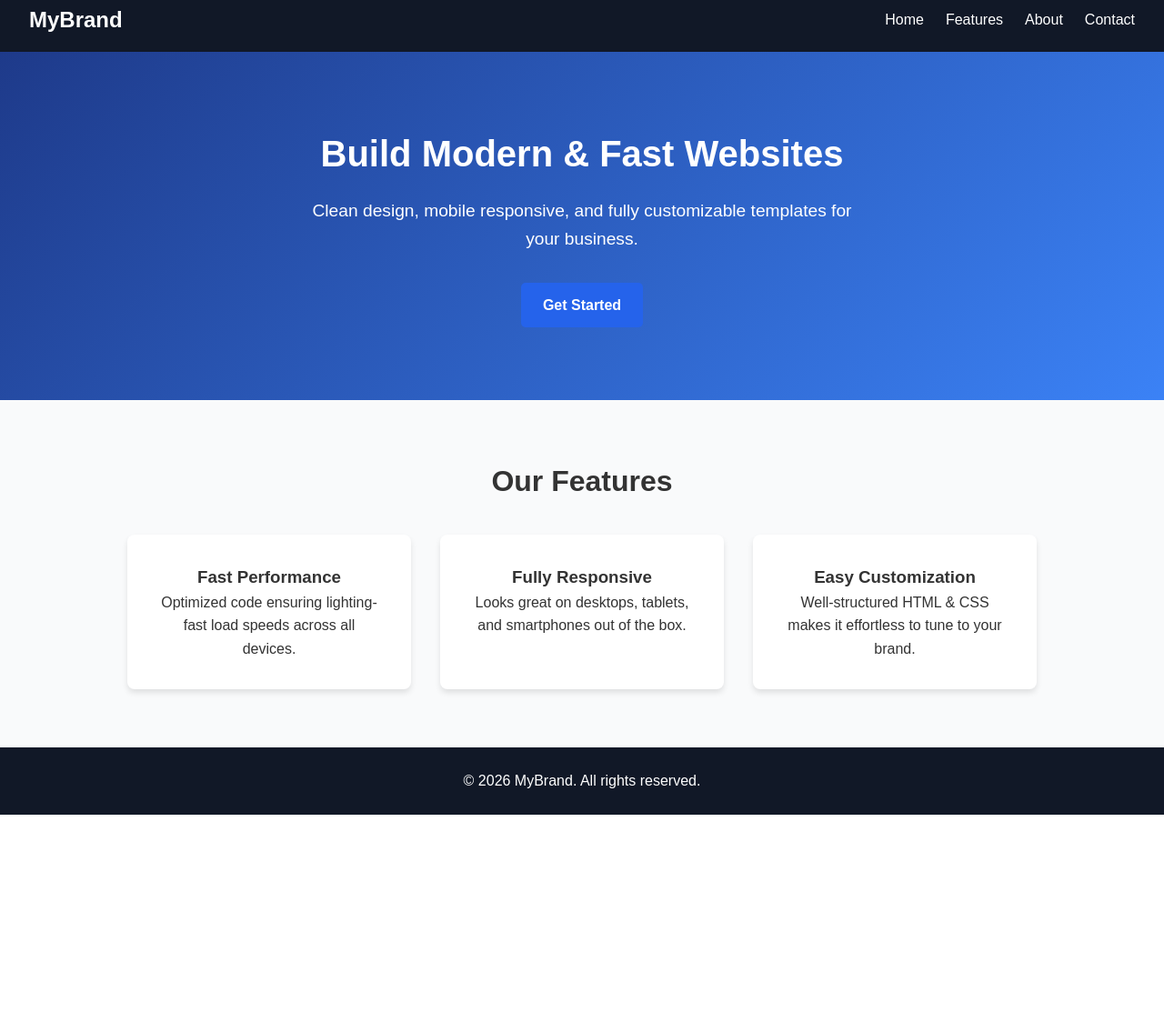
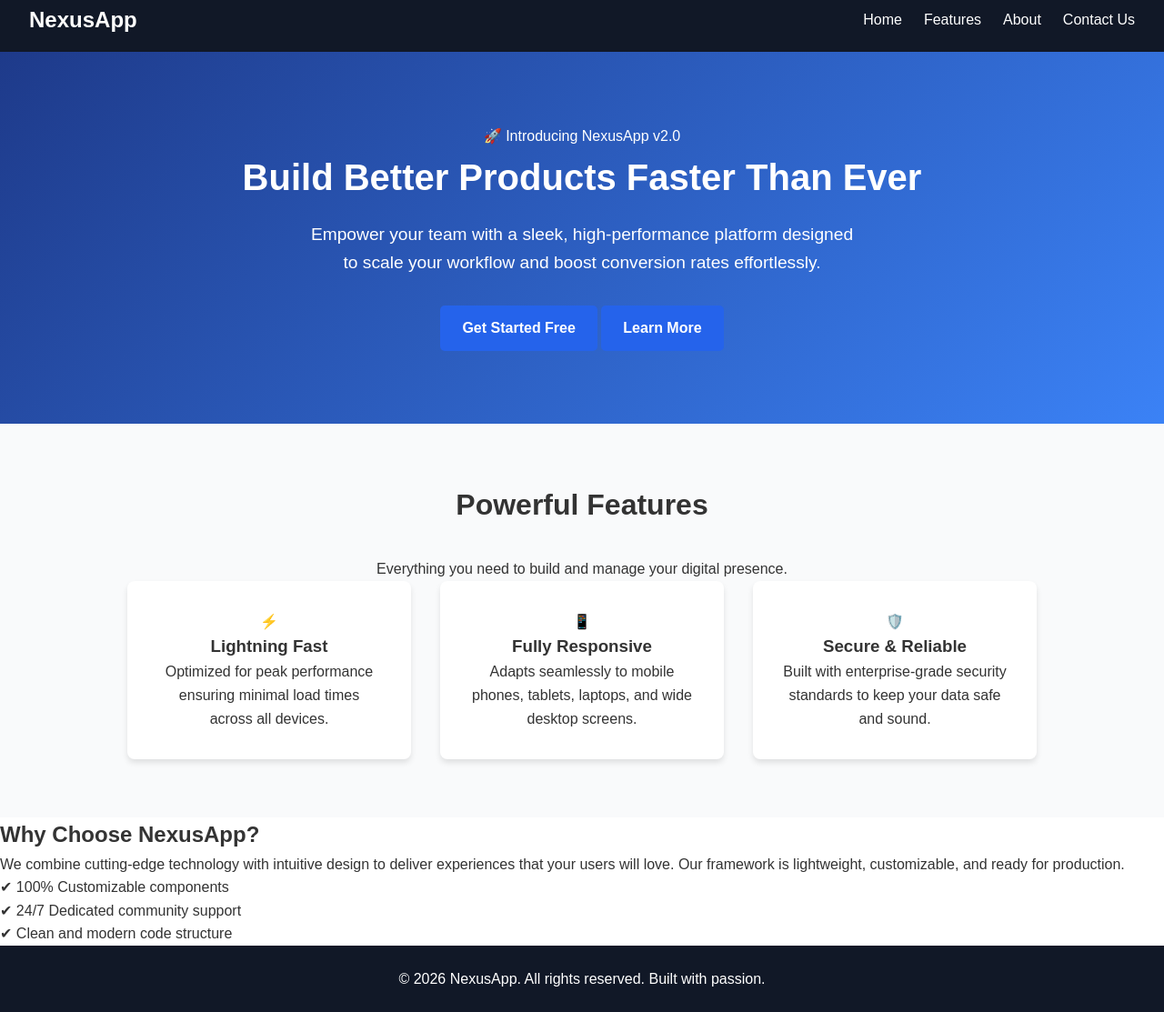
Before and after one commit to SAFIA-kaleem/responsive-landing-page, a plain HTML site: page index.html in a window 1280 px wide. Shown: the part 13-1126 px from the top of the page at 91% size. Before the commit the page ends 909 px from the top, so only its background shows below. Drawn offline with Linux system fonts and the light colour scheme; a script that the page names is missing.

Commit message:
Revamp landing page for NexusApp v2.0
Updated the landing page title, logo, and hero section content. Enhanced features section and added an about section with key benefits of NexusApp.

```diff
--- a/index.html
+++ b/index.html
@@ -3,20 +3,22 @@
 <head>
   <meta charset="UTF-8">
   <meta name="viewport" content="width=device-width, initial-scale=1.0">
-  <title>Responsive Landing Page</title>
+  <title>NexusApp - Modern Solution for Your Business</title>
   <link rel="stylesheet" href="style.css">
+  <!-- Google Fonts -->
+  <link href="https://fonts.googleapis.com/css2?family=Inter:wght@300;400;600;700&display=swap" rel="stylesheet">
 </head>
 <body>
 
   <!-- Header / Navigation -->
   <header>
     <nav class="navbar">
-      <div class="logo">MyBrand</div>
+      <div class="logo">Nexus<span>App</span></div>
       <ul class="nav-links" id="navLinks">
         <li><a href="#home">Home</a></li>
         <li><a href="#features">Features</a></li>
         <li><a href="#about">About</a></li>
-        <li><a href="#contact">Contact</a></li>
+        <li><a href="#contact" class="nav-btn">Contact Us</a></li>
       </ul>
       <button class="hamburger" id="hamburger">☰</button>
     </nav>
@@ -25,34 +27,59 @@
   <!-- Hero Section -->
   <section class="hero" id="home">
     <div class="hero-content">
-      <h1>Build Modern & Fast Websites</h1>
-      <p>Clean design, mobile responsive, and fully customizable templates for your business.</p>
-      <a href="#features" class="btn">Get Started</a>
+      <span class="badge">🚀 Introducing NexusApp v2.0</span>
+      <h1>Build Better Products Faster Than Ever</h1>
+      <p>Empower your team with a sleek, high-performance platform designed to scale your workflow and boost conversion rates effortlessly.</p>
+      <div class="hero-buttons">
+        <a href="#features" class="btn primary-btn">Get Started Free</a>
+        <a href="#about" class="btn secondary-btn">Learn More</a>
+      </div>
     </div>
   </section>
 
   <!-- Features Section -->
   <section class="features" id="features">
-    <h2>Our Features</h2>
+    <div class="section-title">
+      <h2>Powerful Features</h2>
+      <p>Everything you need to build and manage your digital presence.</p>
+    </div>
     <div class="feature-grid">
       <div class="feature-card">
-        <h3>Fast Performance</h3>
-        <p>Optimized code ensuring lighting-fast load speeds across all devices.</p>
+        <div class="icon">⚡</div>
+        <h3>Lightning Fast</h3>
+        <p>Optimized for peak performance ensuring minimal load times across all devices.</p>
       </div>
       <div class="feature-card">
+        <div class="icon">📱</div>
         <h3>Fully Responsive</h3>
-        <p>Looks great on desktops, tablets, and smartphones out of the box.</p>
+        <p>Adapts seamlessly to mobile phones, tablets, laptops, and wide desktop screens.</p>
       </div>
       <div class="feature-card">
-        <h3>Easy Customization</h3>
-        <p>Well-structured HTML & CSS makes it effortless to tune to your brand.</p>
+        <div class="icon">🛡️</div>
+        <h3>Secure & Reliable</h3>
+        <p>Built with enterprise-grade security standards to keep your data safe and sound.</p>
+      </div>
+    </div>
+  </section>
+
+  <!-- About Section -->
+  <section class="about" id="about">
+    <div class="about-container">
+      <div class="about-text">
+        <h2>Why Choose NexusApp?</h2>
+        <p>We combine cutting-edge technology with intuitive design to deliver experiences that your users will love. Our framework is lightweight, customizable, and ready for production.</p>
+        <ul class="check-list">
+          <li>✔ 100% Customizable components</li>
+          <li>✔ 24/7 Dedicated community support</li>
+          <li>✔ Clean and modern code structure</li>
+        </ul>
       </div>
     </div>
   </section>
 
   <!-- Footer -->
   <footer>
-    <p>&copy; 2026 MyBrand. All rights reserved.</p>
+    <p>&copy; 2026 NexusApp. All rights reserved. Built with passion.</p>
   </footer>
 
   <script src="script.js"></script>
```
